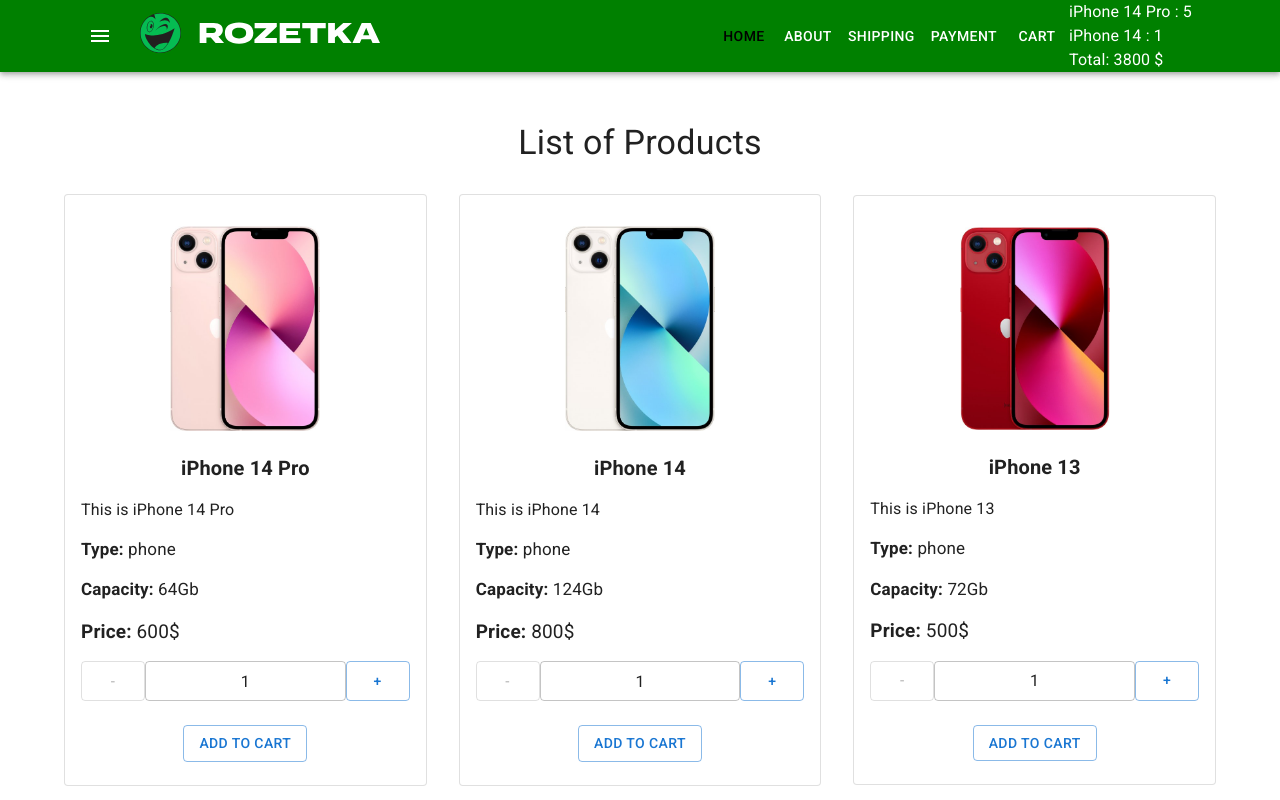
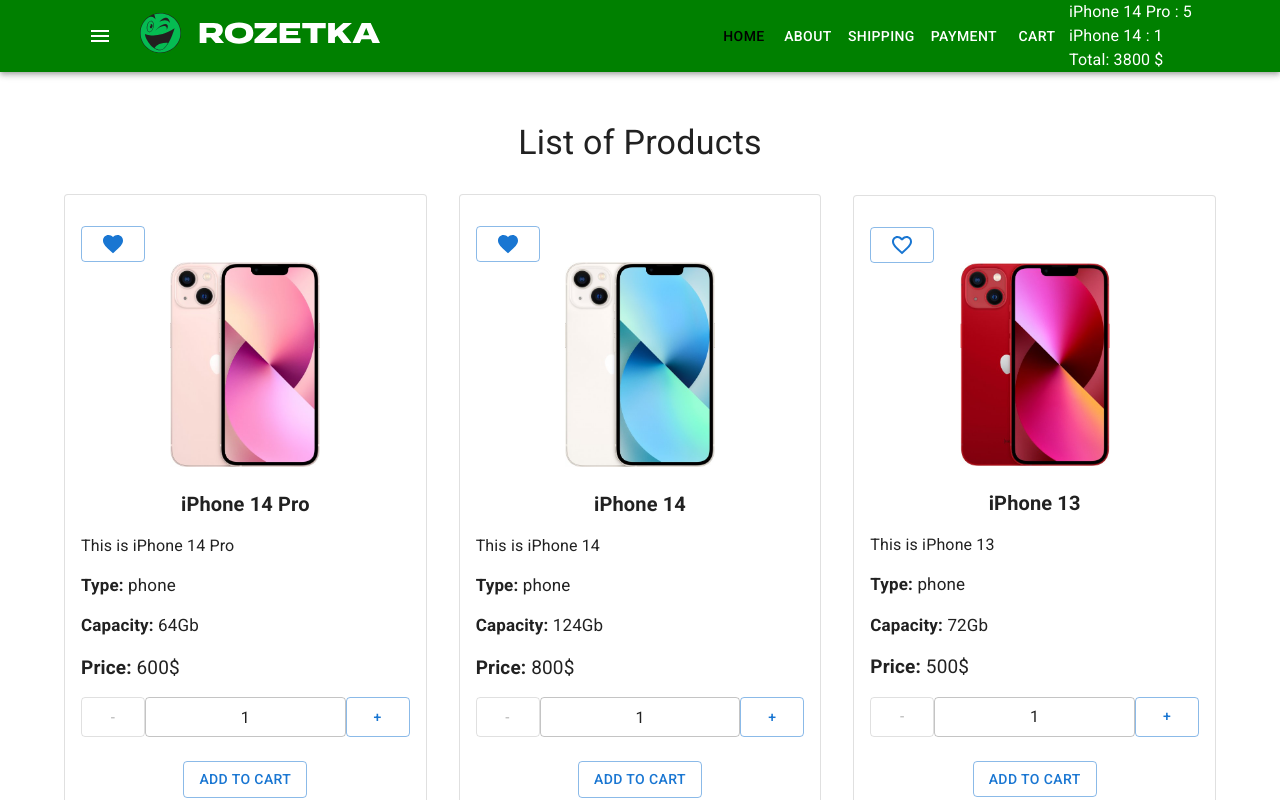
Before and after one commit to dariapj/react-scr, a React (Create React App) app: page / in a window 1280 px wide. Shown: the top 800 px of the page. Built offline with nearby package versions, Linux system fonts and the light colour scheme.

Commit message:
add hooks

```diff
--- a/src/components/Products/ProductsListItem.tsx
+++ b/src/components/Products/ProductsListItem.tsx
@@ -2,6 +2,10 @@
 import Quantity from 'components/Quantity/Quantity'
 import { useState } from 'react'
 import './ProductsListItem.scss'
+import FavoriteBorderIcon from '@mui/icons-material/FavoriteBorder'
+import FavoriteIcon from '@mui/icons-material/Favorite'
+import { useAppSelector } from 'redux/hooks'
+
 
 type Props = {
     id:number
@@ -34,9 +38,13 @@
         }
     })
 }*/
+
+const isLiked = useAppSelector((state) => state.likeProducts[id])
   return (
     <Card className='product' variant="outlined">
         <CardContent>
+        <Button variant="outlined">
+            {isLiked ? <FavoriteIcon /> : <FavoriteBorderIcon />}</Button>
             <div className='product-img'>
                 <img src={image} alt="" />
             </div>
--- /dev/null
+++ b/src/redux/hooks.ts
@@ -0,0 +1,6 @@
+import { TypedUseSelectorHook, useDispatch, useSelector } from 'react-redux'
+import type { RootState, AppDispatch } from './store'
+
+
+export const useAppDispatch: () => AppDispatch = useDispatch
+export const useAppSelector: TypedUseSelectorHook<RootState> = useSelector
--- a/src/redux/store.ts
+++ b/src/redux/store.ts
@@ -6,3 +6,6 @@
         likeProducts: likeReducer
     },
 })
+
+export type RootState = ReturnType<typeof store.getState>
+export type AppDispatch = typeof store.dispatch
```
